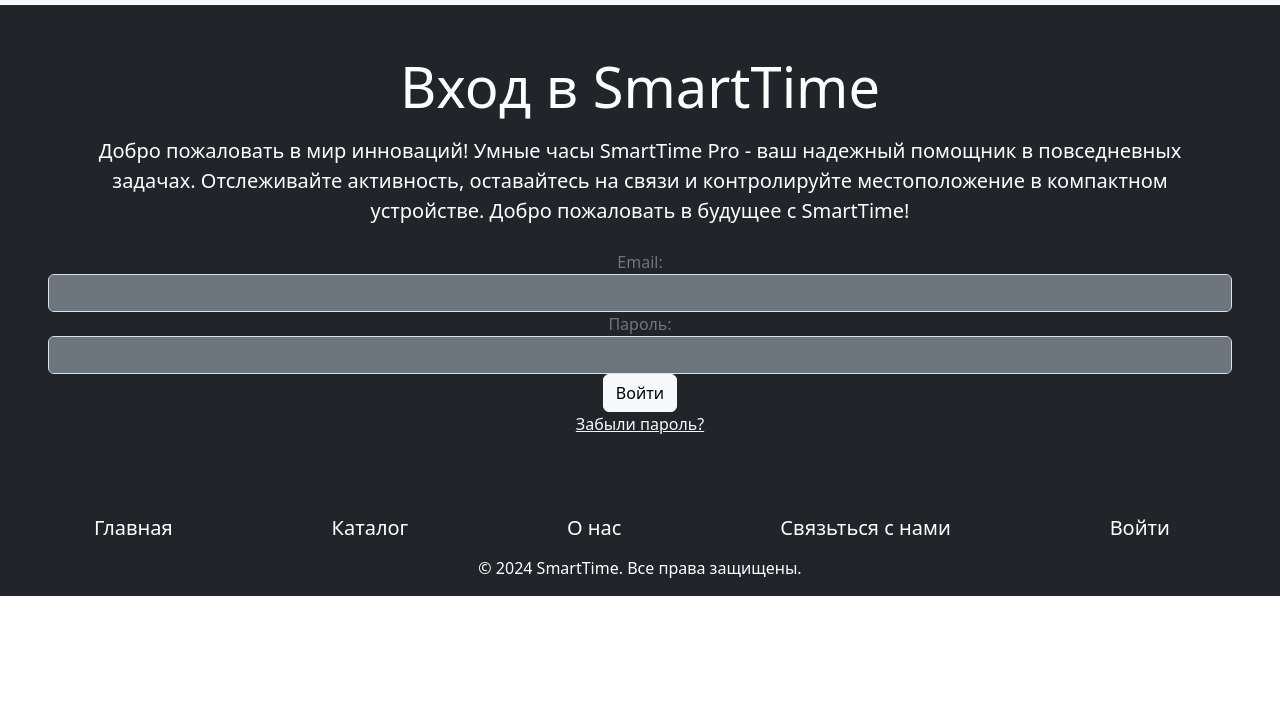
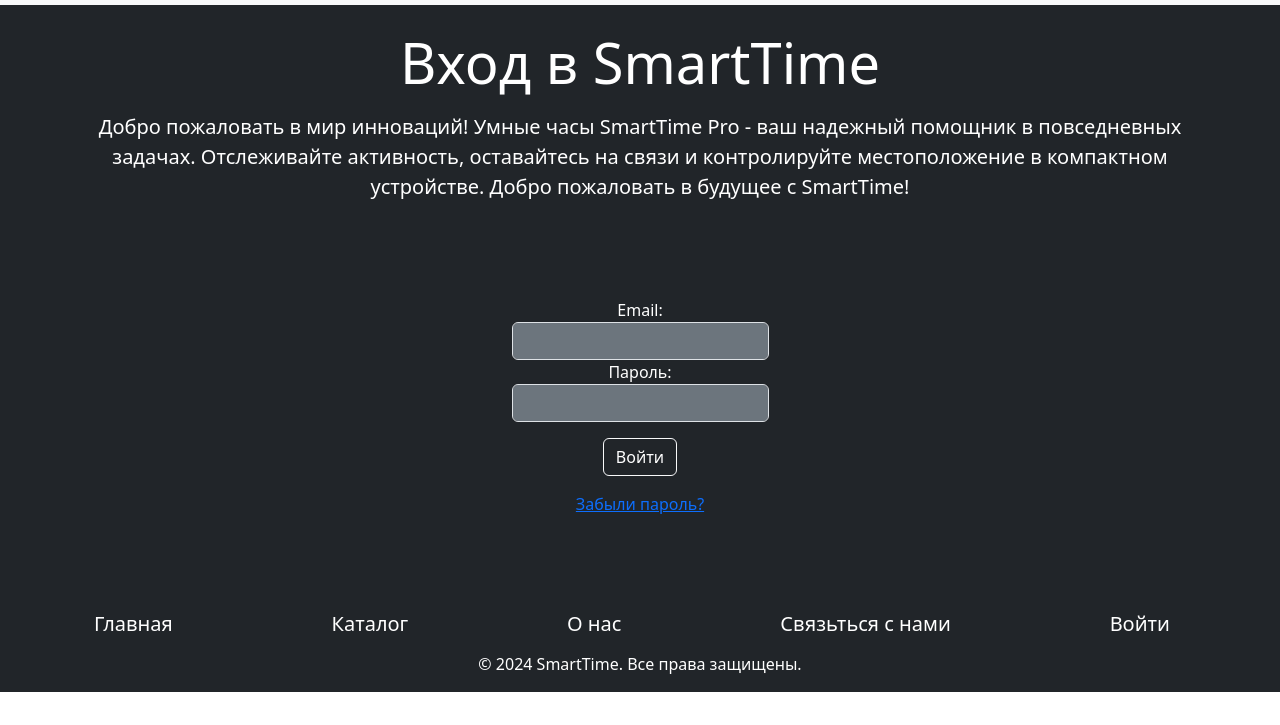
Before and after one commit to ir321-07/111, a plain HTML site: page reviews.html in a window 1280 px wide. Shown: the part 75-800 px from the top of the page. Drawn offline with nearby package versions, Linux system fonts and the light colour scheme.

Commit message:
Update reviews.html

```diff
--- a/reviews.html
+++ b/reviews.html
@@ -7,7 +7,8 @@
     <meta http-equiv="X-UA-Compatible" content="IE=edge">
     <meta name="generator" content="Mobirise v5.9.13, a.mobirise.com">
     <meta name="viewport" content="width=device-width, initial-scale=1, minimum-scale=1">
-    <link href="https://cdn.jsdelivr.net/npm/bootstrap@5.3.3/dist/css/bootstrap.min.css" rel="stylesheet" integrity="sha384-QWTKZyjpPEjISv5WaRU9OFeRpok6YctnYmDr5pNlyT2bRjXh0JMhjY6hW+ALEwIH" crossorigin="anonymous">
+    <link href="https://cdn.jsdelivr.net/npm/bootstrap@5.3.3/dist/css/bootstrap.min.css" rel="stylesheet"
+        integrity="sha384-QWTKZyjpPEjISv5WaRU9OFeRpok6YctnYmDr5pNlyT2bRjXh0JMhjY6hW+ALEwIH" crossorigin="anonymous">
     <meta name="description" content="SmartTime - ваш источник стильных аксессуаров. Отзывы, новинки, акции!">
     <title>SmartTime Вход</title>
 </head>
@@ -16,7 +17,8 @@
     <nav class="navbar bg-body-tertiary">
         <div class="container-fluid">
             <a class="navbar-brand" href="index.html">
-                <img src="img/logo.jpeg" alt="Logo" width="86" height="54" class="d-inline-block align-text-center rounded-circle"> SmartTime
+                <img src="img/logo.jpeg" alt="Logo" width="86" height="54"
+                    class="d-inline-block align-text-center rounded-circle"> SmartTime
             </a>
             <a class="navbar-brand" href="index.html">Главная</a>
             <a class="navbar-brand" href="catalog.html">Каталог</a>
@@ -25,29 +27,36 @@
             <a class="navbar-brand" href="reviews.html">Войти</a>
         </div>
     </nav>
-    <section class="text-white bg-dark text-center p-5">
+    <section class="text-white bg-dark text-center p-4">
         <div class="container">
             <h1 class="display-4"><strong>Вход в SmartTime</strong></h1>
-            <p class="lead p-2">Добро пожаловать в мир инноваций! Умные часы SmartTime Pro - ваш надежный помощник в повседневных задачах. Отслеживайте активность, оставайтесь на связи и контролируйте местоположение в компактном устройстве. Добро пожаловать в будущее с SmartTime!</p>
+            <p class="lead p-2">Добро пожаловать в мир инноваций! Умные часы SmartTime Pro - ваш надежный помощник в
+                повседневных задачах. Отслеживайте активность, оставайтесь на связи и контролируйте местоположение в
+                компактном устройстве. Добро пожаловать в будущее с SmartTime!</p>
         </div>
+
+    </section>
+    <section class="text-white bg-dark text-center p-5">
         <div class="login-container">
-            <form action="#" method="POST">
+            <form action="#" method="POST"
+                style="display: flex; flex-direction: column; justify-content: center; align-items: center;">
                 <div class="form-group">
-                    <label for="email" class="text-secondary">Email:</label>
-                    <input type="email" class="form-control bg-secondary text-white" id="email" name="email" required>
+                    <label for="email" class="text-white">Email:</label>
+                    <input type="email" class="form-control bg-secondary text-white " id="email" name="email" required>
                 </div>
                 <div class="form-group">
-                    <label for="password" class="text-secondary">Пароль:</label>
-                    <input type="password" class="form-control bg-secondary text-white" id="password" name="password" required>
+                    <label for="password" class="text-white">Пароль:</label>
+                    <input type="password" class="text-center form-control bg-secondary text-white mb-3" id="password"
+                        name="password" required>
                 </div>
-                <div class="form-group">
-                    <button type="submit" class="btn btn-light">Войти</button>
-                </div>
-                <div class="form-group">
-                    <a href="registration.html" class="text-light">Забыли пароль?</a>
-                </div>
+
             </form>
+
         </div>
+        <button type="submit" class="btn btn-light bg-dark text-white mb-3">Войти</button>
+            <p class="text-light">
+                <a href="registration.html">Забыли пароль?</a>
+            </p>
     </section>
 
     <footer class="text-center text-white bg-dark p-3">
```
